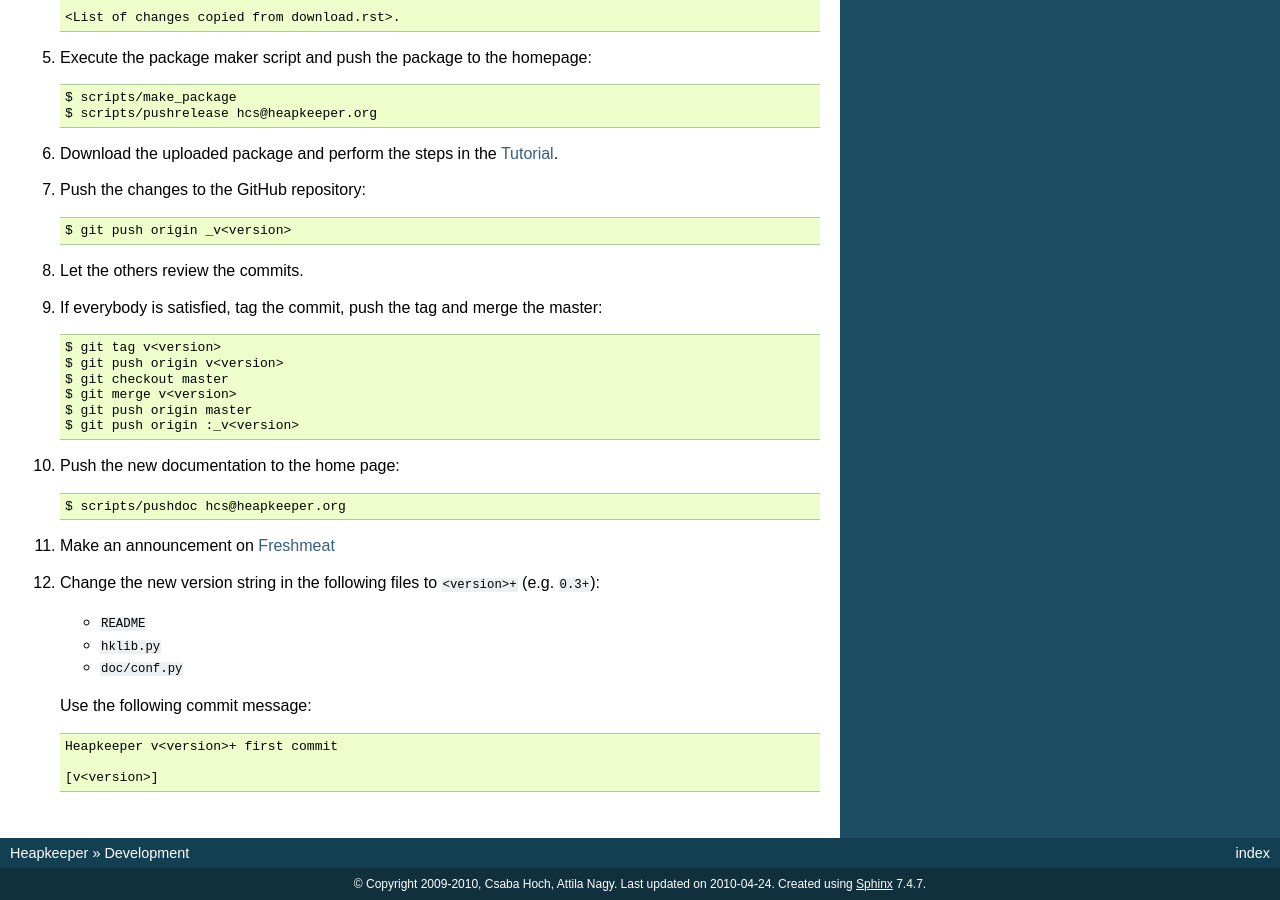
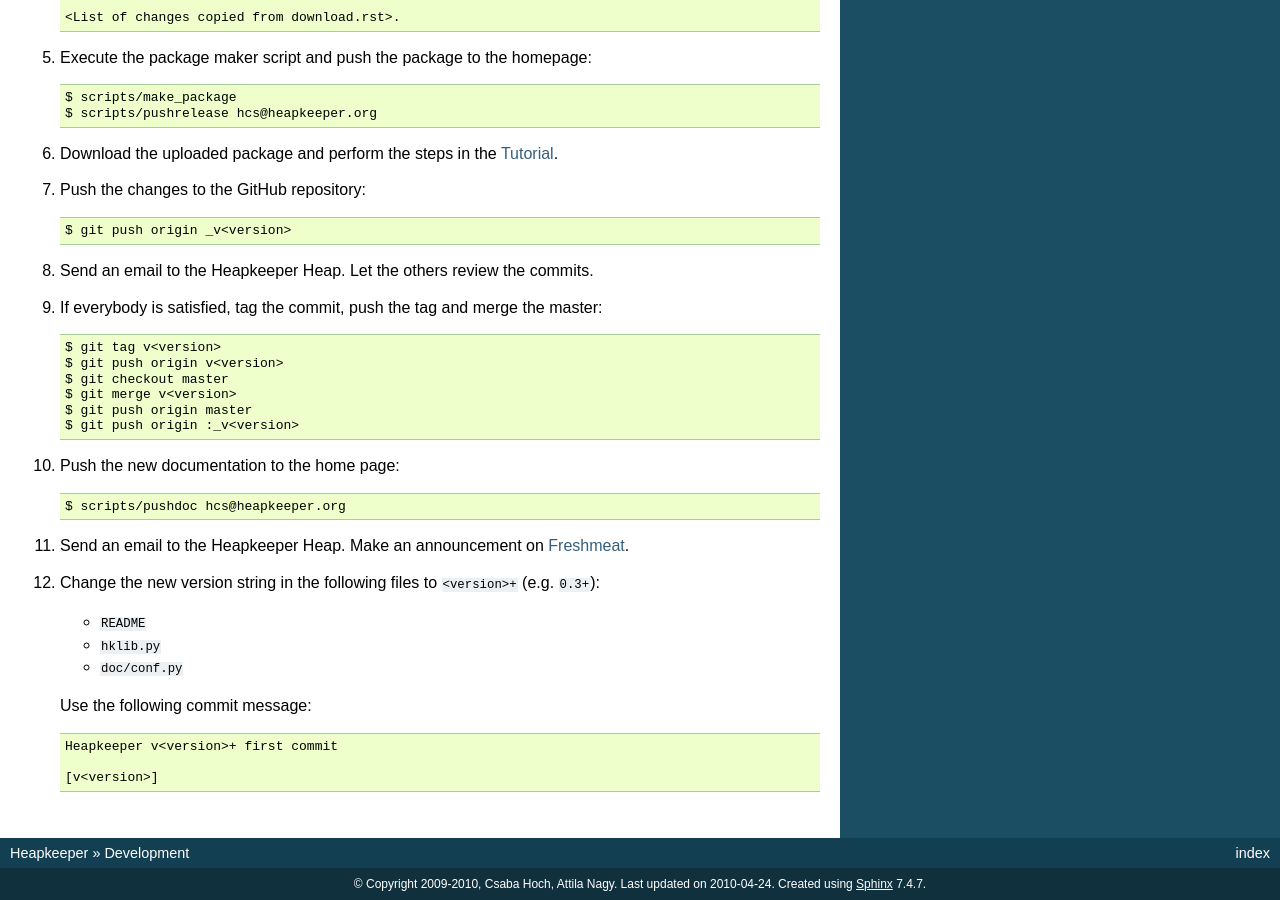
Before and after one commit to hcs42/heapkeeper-old, a Sphinx documentation site: the page built from doc/development.rst, in a window 1280 px wide and 900 px high, scrolled down 5315 px. Built offline with Sphinx 7.4.7, drawn with Linux system fonts in a browser that asks for light colours.

Commit message:
DevDoc: emailing when releasing added
[developer documentation]

```diff
--- a/doc/development.rst
+++ b/doc/development.rst
@@ -352,7 +352,7 @@ Heapkeeper, it is something like ``0.3``.
 
     $ git push origin _v<version>
 
-#. Let the others review the commits.
+#. Send an email to the Heapkeeper Heap. Let the others review the commits.
 
 #. If everybody is satisfied, tag the commit, push the tag and merge the
    master::
@@ -368,7 +368,7 @@ Heapkeeper, it is something like ``0.3``.
 
     $ scripts/pushdoc hcs@heapkeeper.org
 
-#. Make an announcement on Freshmeat__
+#. Send an email to the Heapkeeper Heap. Make an announcement on Freshmeat__.
 
 #. Change the new version string in the following files to ``<version>+`` (e.g.
    ``0.3+``):
```
